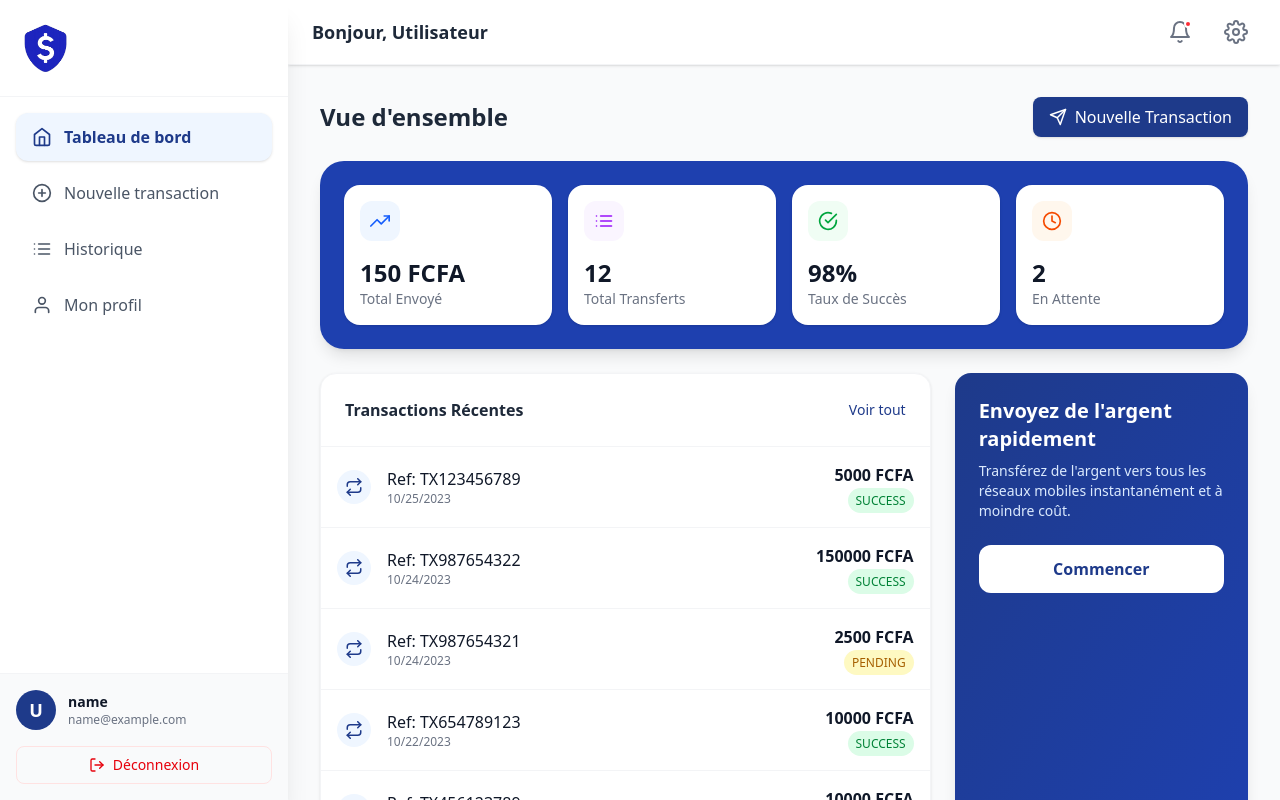
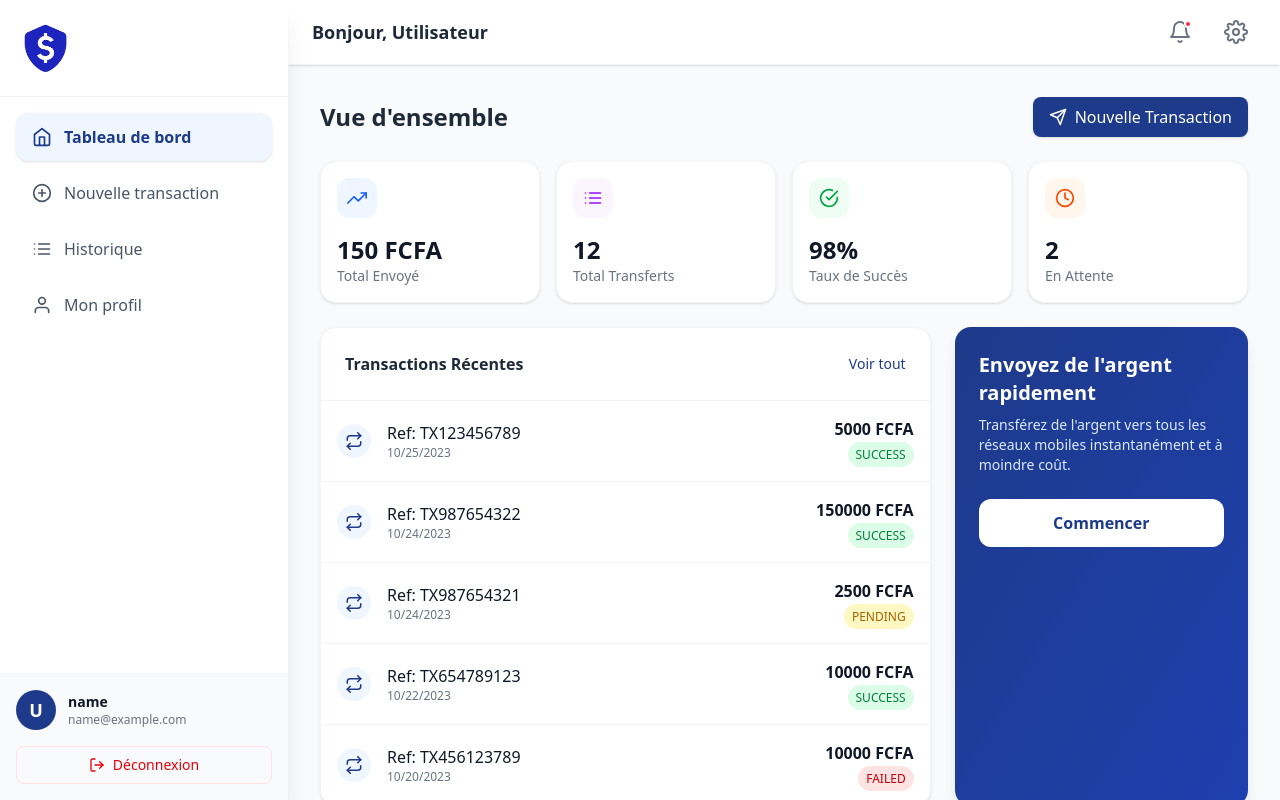
Before and after one commit to codelabbj/unicash-frontend, a React (Vite) app: page /dashboard in a window 1280 px wide. Built offline with nearby package versions, Linux system fonts and the light colour scheme; no server answers; sample sign-in values are in the browser's storage.

Commit message:
Remove the bg of statistics card

```diff
--- a/src/components/dashboard/StatisticsCard.jsx
+++ b/src/components/dashboard/StatisticsCard.jsx
@@ -8,7 +8,7 @@ const StatisticsCard = ({ title, value, icon: Icon, isDark = false, color }) =>
 
     const iconStyle = color
         ? colorVariants[color]
-        : (isDark ? 'bg-blue-50 text-[#1e40af]' : 'bg-gray-50 text-primary');
+        : (isDark ? 'bg-white-50 text-[#ffffff]' : 'bg-gray-50 text-primary');
 
     return (
         <div className={`
--- a/src/pages/Dashboard.jsx
+++ b/src/pages/Dashboard.jsx
@@ -35,37 +35,31 @@ const Dashboard = () => {
             </div>
 
             {/* Statistics */}
-            <div className="bg-[#1e40af] rounded-3xl p-6 shadow-lg">
             <div className="grid grid-cols-2 lg:grid-cols-4 gap-4">
                 <StatisticsCard
                     title="Total Envoyé"
                     value={stats.totalSent}
                     icon={FiTrendingUp}
-                        isDark={true}
                     color="blue"
                 />
                 <StatisticsCard
                     title="Total Transferts"
                     value={stats.transactionsCount}
                     icon={FiList}
-                        isDark={true}
                     color="purple"
                 />
                 <StatisticsCard
                     title="Taux de Succès"
                     value={stats.successRate}
                     icon={FiCheckCircle}
-                        isDark={true}
                     color="green"
                 />
                 <StatisticsCard
                     title="En Attente"
                     value={stats.pendingCount}
                     icon={FiClock}
-                        isDark={true}
                     color="orange"
                 />
-                </div>
             </div>
 
             {/* Recent Activity Section */}
```
Lines whose indentation alone changed are shown as unchanged.
